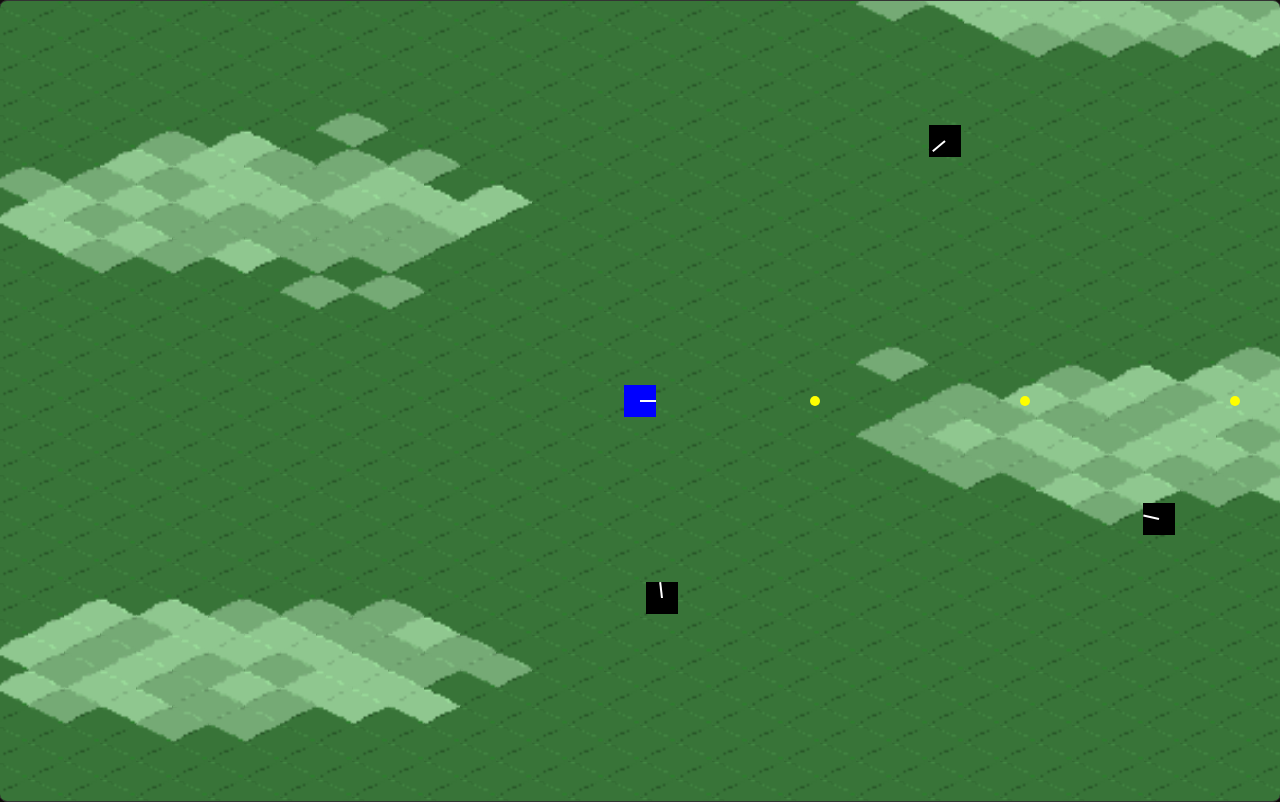
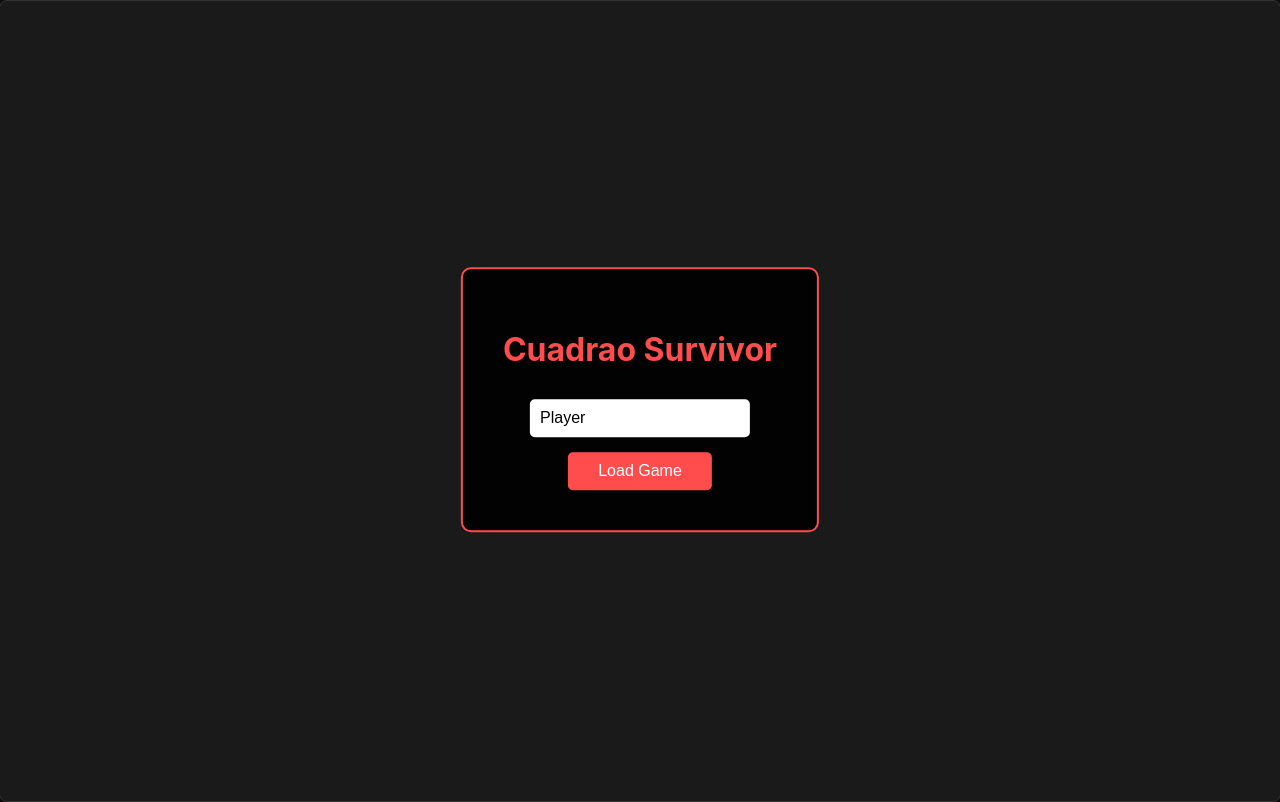
Before and after one commit to jasanchezmartel/VampireSurvivor, a website built with Vite: page index.html in a window 1280 px wide. Built offline with nearby package versions, Linux system fonts and the light colour scheme.

Commit message:
Puerta de entrada para nombre, player con nombre encima, conexión con express

```diff
--- a/index.html
+++ b/index.html
@@ -10,6 +10,12 @@
 </head>
 
 <body>
+  <div id="menu" class="menu-container">
+    <h1>Cuadrao Survivor</h1>
+    <input id="player-name" type="text" placeholder="Enter your name" value="Player" />
+    <button id="start-btn">Load Game</button>
+  </div>
+  <div id="player-name-display"></div>
   <canvas id="game-canvas"></canvas>
   <script type="module" src="/src/main.ts"></script>
 </body>
--- a/package.json
+++ b/package.json
@@ -8,18 +8,22 @@
     "build": "tsc && vite build",
     "preview": "vite preview",
     "test:visual": "playwright test --ui",
-    "test:report": "playwright show-report"
+    "test:report": "playwright show-report",
+    "server": "tsx server.ts"
   },
   "devDependencies": {
     "@playwright/test": "^1.58.2",
+    "@types/express": "^5.0.6",
     "@types/node": "^25.2.3",
     "@vitest/ui": "^4.0.18",
     "jsdom": "^28.0.0",
+    "tsx": "^4.21.0",
     "typescript": "~5.9.3",
     "vite": "^7.3.1",
     "vitest": "^4.0.18"
   },
   "dependencies": {
+    "express": "^5.2.1",
     "mitt": "^3.0.1"
   }
 }
--- a/src/core/Game.ts
+++ b/src/core/Game.ts
@@ -25,8 +25,8 @@ export class Game {
     public wave = 1;
     private waveTimer = 0;
 
-    constructor() {
-        this.player = new Player(0, 0, 1.8);
+    constructor(playerName: string = 'Player') {
+        this.player = new Player(0, 0, 1.8, playerName);
     }
 
     public update(deltaTime: number) {
--- a/src/core/entities/Player.ts
+++ b/src/core/entities/Player.ts
@@ -4,19 +4,17 @@ import { eventBus } from '../events';
 export class Player {
     public pos: Vector2D;
     public speed: number;
-    public direction: Vector2D = new Vector2D(1, 0); // Default facing rightsdasdas
-
+    public direction: Vector2D = new Vector2D(1, 0);
+    public name: string = 'Player';
 
     public readonly type = 'player';
-
-    // A simple unique ID for tracking entities in the renderer
     public readonly id: string;
 
-    constructor(x: number, y: number, speed: number = 3) {
+    constructor(x: number, y: number, speed: number = 3, name: string = this.name) {
         this.id = 'player_' + Math.random().toString(36);
         this.pos = new Vector2D(x, y);
         this.speed = speed;
-
+        this.name = name;
 
         // Broadcast spawn event
         eventBus.emit('spawn', { entity: this });
--- a/src/main.ts
+++ b/src/main.ts
@@ -3,17 +3,33 @@ import { GameRenderer } from './view/GameRenderer.ts';
 
 const canvas = document.getElementById('game-canvas') as HTMLCanvasElement;
 const ctx = canvas.getContext('2d')!;
+const menu = document.getElementById('menu') as HTMLDivElement;
+const startBtn = document.getElementById('start-btn') as HTMLButtonElement;
+const playerNameInput = document.getElementById('player-name') as HTMLInputElement;
+const nameDisplay = document.getElementById('player-name-display') as HTMLDivElement;
+
+let game: Game;
+let gameRenderer: GameRenderer;
 
 function resizeCanvas() {
     canvas.width = window.innerWidth;
     canvas.height = window.innerHeight;
 }
 
+startBtn.addEventListener('click', () => {
+    const playerName = playerNameInput.value || 'Player';
+    game = new Game(playerName);
+    gameRenderer = new GameRenderer(game);
+
+    menu.style.display = 'none';
+    nameDisplay.textContent = `Name: ${playerName}`;
+    nameDisplay.style.display = 'block';
+
+    requestAnimationFrame(gameLoop);
+});
+
 window.addEventListener('resize', resizeCanvas);
 resizeCanvas();
-
-const game = new Game();
-const gameRenderer = new GameRenderer(game);
 
 let mouseScreenX = window.innerWidth / 2;
 let mouseScreenY = window.innerHeight / 2;
@@ -24,6 +40,7 @@ window.addEventListener('mousemove', (e) => {
 });
 
 window.addEventListener('keydown', (e) => {
+    if (!game) return;
     if (e.key === 'w' || e.key === 'ArrowUp') game.inputs.up = true;
     if (e.key === 's' || e.key === 'ArrowDown') game.inputs.down = true;
     if (e.key === 'a' || e.key === 'ArrowLeft') game.inputs.left = true;
@@ -31,6 +48,7 @@ window.addEventListener('keydown', (e) => {
 });
 
 window.addEventListener('keyup', (e) => {
+    if (!game) return;
     if (e.key === 'w' || e.key === 'ArrowUp') game.inputs.up = false;
     if (e.key === 's' || e.key === 'ArrowDown') game.inputs.down = false;
     if (e.key === 'a' || e.key === 'ArrowLeft') game.inputs.left = false;
@@ -43,15 +61,11 @@ function gameLoop(time: number) {
     const deltaTime = (time - lastTime) / 1000;
     lastTime = time;
 
-    // Convert screen coordinates to world coordinates for targeting
     game.inputs.targetX = mouseScreenX + game.player.pos.x - canvas.width / 2;
     game.inputs.targetY = mouseScreenY + game.player.pos.y - canvas.height / 2;
 
     game.update(deltaTime);
-
     gameRenderer.render(ctx, game, canvas.width, canvas.height);
 
     requestAnimationFrame(gameLoop);
 }
-
-requestAnimationFrame(gameLoop);
--- a/src/style.css
+++ b/src/style.css
@@ -27,3 +27,56 @@ body {
     image-rendering: pixelated;
     border: 1px solid #333;
 }
+
+.menu-container {
+    position: fixed;
+    top: 50%;
+    left: 50%;
+    transform: translate(-50%, -50%);
+    text-align: center;
+    background: rgba(0, 0, 0, 0.9);
+    padding: 40px;
+    border-radius: 10px;
+    z-index: 1000;
+    border: 2px solid var(--accent-color);
+}
+
+.menu-container h1 {
+    color: var(--accent-color);
+    margin-bottom: 30px;
+}
+
+.menu-container input {
+    display: block;
+    margin: 15px auto;
+    padding: 10px;
+    font-size: 16px;
+    width: 200px;
+    border: none;
+    border-radius: 5px;
+}
+
+.menu-container button {
+    padding: 10px 30px;
+    font-size: 16px;
+    background: var(--accent-color);
+    color: white;
+    border: none;
+    border-radius: 5px;
+    cursor: pointer;
+}
+
+.menu-container button:hover {
+    background: #ff3333;
+}
+
+#player-name-display {
+    position: fixed;
+    top: 20px;
+    left: 20px;
+    color: var(--accent-color);
+    font-size: 18px;
+    font-weight: bold;
+    z-index: 100;
+    display: none;
+}
--- a/src/view/renderers/PlayerRenderer.ts
+++ b/src/view/renderers/PlayerRenderer.ts
@@ -12,10 +12,8 @@ export class PlayerRenderer {
         context.translate(Math.floor(this.player.pos.x), Math.floor(this.player.pos.y));
 
         context.fillStyle = 'blue';
-        // Draw a simple square of 32x32 centered
         context.fillRect(-16, -16, 32, 32);
 
-        // Draw direction indicator (line pointing in the direction the player is facing)
         context.strokeStyle = 'white';
         context.lineWidth = 2;
         context.beginPath();
@@ -23,6 +21,12 @@ export class PlayerRenderer {
         context.lineTo(this.player.direction.x * 16, this.player.direction.y * 16);
         context.stroke();
 
+        // Draw player name above
+        context.fillStyle = '#ff0707';
+        context.font = 'bold 12px Arial';
+        context.textAlign = 'center';
+        context.fillText(this.player.name, 0, -25);
+
         context.restore();
     }
 }
```
Also changed, not shown: server.ts (added, +16 -0 lines), pnpm-lock.yaml.
